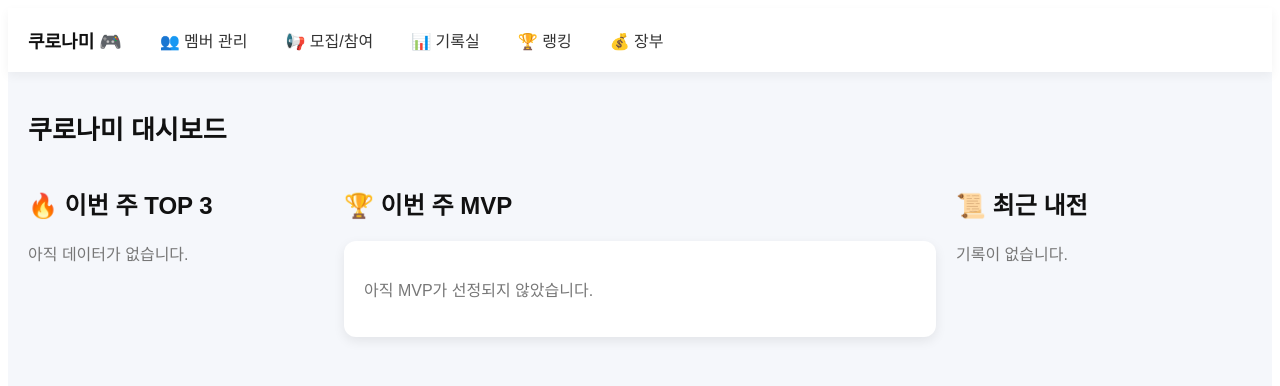
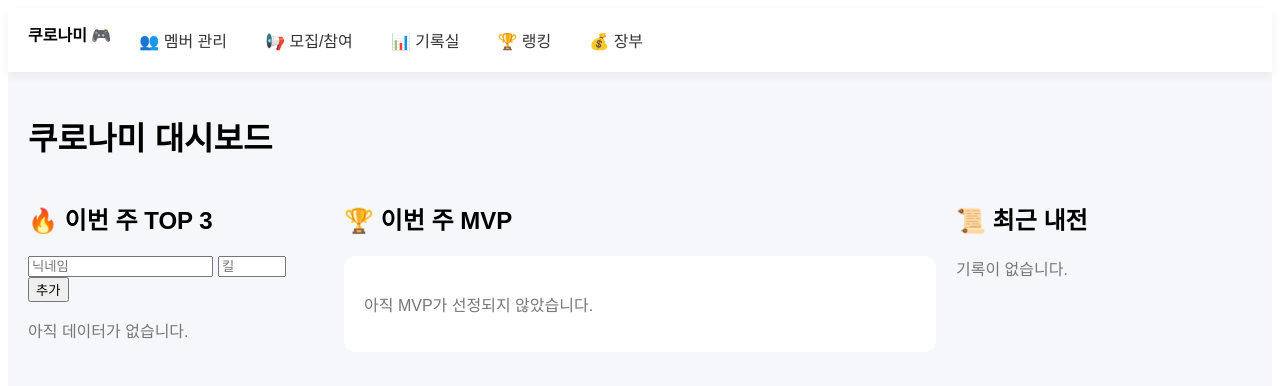
Before and after one commit to yoona0321/kuronami-dashboard, a Next.js app: page / in a window 1280 px wide. Shown: the top 386 px of the page. Built offline with nearby package versions, Linux system fonts and the light colour scheme.

Commit message:
add top3 input system

```diff
--- a/pages/index.js
+++ b/pages/index.js
@@ -1,8 +1,13 @@
 import Link from "next/link";
 import { useRouter } from "next/router";
+import { useState } from "react";
 
 export default function Home() {
   const router = useRouter();
+
+  const [name, setName] = useState("");
+  const [kills, setKills] = useState("");
+  const [top3, setTop3] = useState([]);
 
   const menuStyle = (path) => ({
     color: router.pathname === path ? "#4f46e5" : "#333",
@@ -10,37 +15,39 @@ export default function Home() {
     textDecoration: "none",
     padding: "6px 10px",
     borderRadius: "8px",
-    transition: "all 0.2s",
   });
+
+  const addPlayer = () => {
+    if (!name || !kills) return;
+
+    const newData = [...top3, { name, kills: Number(kills) }]
+      .sort((a, b) => b.kills - a.kills)
+      .slice(0, 3);
+
+    setTop3(newData);
+    setName("");
+    setKills("");
+  };
 
   return (
     <div style={{
       background: "#f5f7fb",
       minHeight: "100vh",
-      color: "#111",
       fontFamily: "sans-serif"
     }}>
 
-      {/* 🔥 상단 메뉴바 (완성형) */}
+      {/* 🔥 메뉴바 */}
       <div style={{
         position: "sticky",
         top: 0,
         zIndex: 100,
         display: "flex",
-        alignItems: "center",
         gap: "18px",
         padding: "14px 20px",
         background: "white",
         boxShadow: "0 4px 10px rgba(0,0,0,0.05)"
       }}>
-
-        <div style={{
-          fontWeight: "bold",
-          fontSize: "18px",
-          marginRight: "10px"
-        }}>
-          쿠로나미 🎮
-        </div>
+        <div style={{ fontWeight: "bold" }}>쿠로나미 🎮</div>
 
         <Link href="/member" style={menuStyle("/member")}>👥 멤버 관리</Link>
         <Link href="/apply" style={menuStyle("/apply")}>📢 모집/참여</Link>
@@ -49,27 +56,54 @@ export default function Home() {
         <Link href="/finance" style={menuStyle("/finance")}>💰 장부</Link>
       </div>
 
-      {/* 🧩 내용 */}
       <div style={{ padding: "20px" }}>
-
-        <h1 style={{ fontSize: "26px", marginBottom: "20px" }}>
-          쿠로나미 대시보드
-        </h1>
+        <h1>쿠로나미 대시보드</h1>
 
         <div style={{ display: "flex", gap: "20px" }}>
 
+          {/* 🔥 TOP3 */}
           <div style={{ flex: 1 }}>
             <h2>🔥 이번 주 TOP 3</h2>
-            <p style={{ color: "#777" }}>아직 데이터가 없습니다.</p>
+
+            {/* 입력창 */}
+            <div style={{ marginBottom: "10px" }}>
+              <input
+                placeholder="닉네임"
+                value={name}
+                onChange={(e) => setName(e.target.value)}
+                style={{ marginRight: "5px" }}
+              />
+              <input
+                placeholder="킬"
+                type="number"
+                value={kills}
+                onChange={(e) => setKills(e.target.value)}
+                style={{ marginRight: "5px", width: "60px" }}
+              />
+              <button onClick={addPlayer}>추가</button>
+            </div>
+
+            {/* 리스트 */}
+            {top3.length === 0 ? (
+              <p style={{ color: "#777" }}>아직 데이터가 없습니다.</p>
+            ) : (
+              <ul>
+                {top3.map((p, i) => (
+                  <li key={i}>
+                    {i + 1}위 {p.name} - {p.kills}킬
+                  </li>
+                ))}
+              </ul>
+            )}
           </div>
 
+          {/* MVP */}
           <div style={{ flex: 2 }}>
             <h2>🏆 이번 주 MVP</h2>
             <div style={{
               background: "white",
               padding: "20px",
-              borderRadius: "12px",
-              boxShadow: "0 4px 12px rgba(0,0,0,0.08)"
+              borderRadius: "12px"
             }}>
               <p style={{ color: "#777" }}>
                 아직 MVP가 선정되지 않았습니다.
@@ -77,6 +111,7 @@ export default function Home() {
             </div>
           </div>
 
+          {/* 최근 내전 */}
           <div style={{ flex: 1 }}>
             <h2>📜 최근 내전</h2>
             <p style={{ color: "#777" }}>기록이 없습니다.</p>
```
